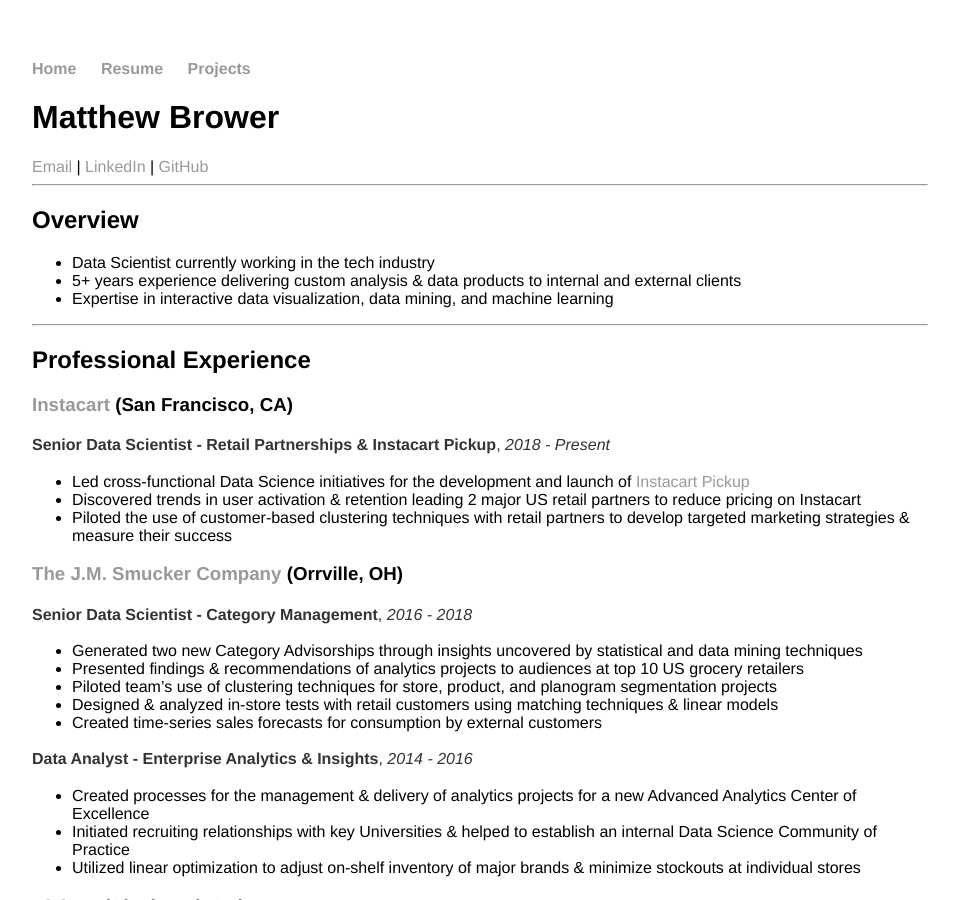
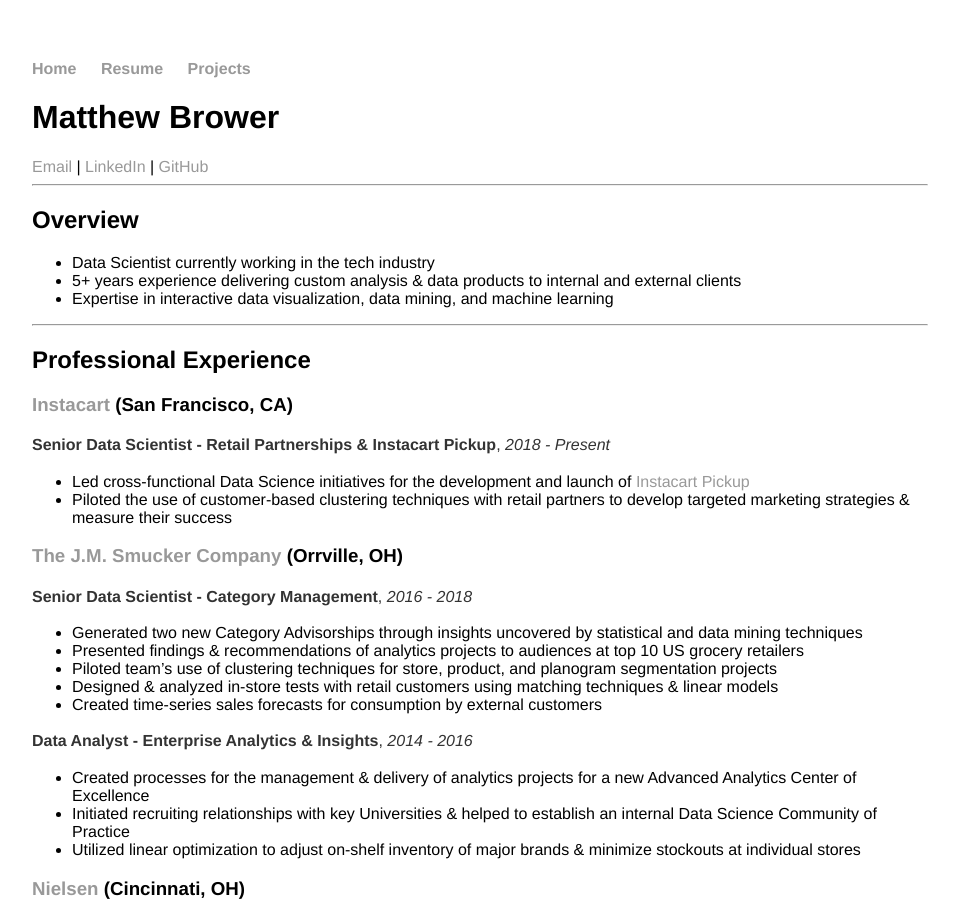
Before and after one commit to MatthewBrower/matthewbrower.github.io, a Jekyll site: the page built from resume/index.md, in a window 1280 px wide and 900 px high. Shown: the whole window, without its empty margins (160-1119 px from the left). Built offline with Jekyll 4.4.1, drawn with Linux system fonts in a browser that asks for light colours.

Commit message:
Update index.md

```diff
--- a/resume/index.md
+++ b/resume/index.md
@@ -24,7 +24,6 @@
 ### [Instacart](https://www.instacart.com/) (San Francisco, CA)
 __Senior Data Scientist - Retail Partnerships & Instacart Pickup__, _2018 - Present_
 - Led cross-functional Data Science initiatives for the development and launch of [Instacart Pickup](https://www.engadget.com/2018/11/07/instacart-grocery-pickup-service/)
-- Discovered trends in user activation & retention leading 2 major US retail partners to reduce pricing on Instacart
 - Piloted the use of customer-based clustering techniques with retail partners to develop targeted marketing strategies & measure their success
 
 ### [The J.M. Smucker Company](https://www.jmsmucker.com/) (Orrville, OH)
```
